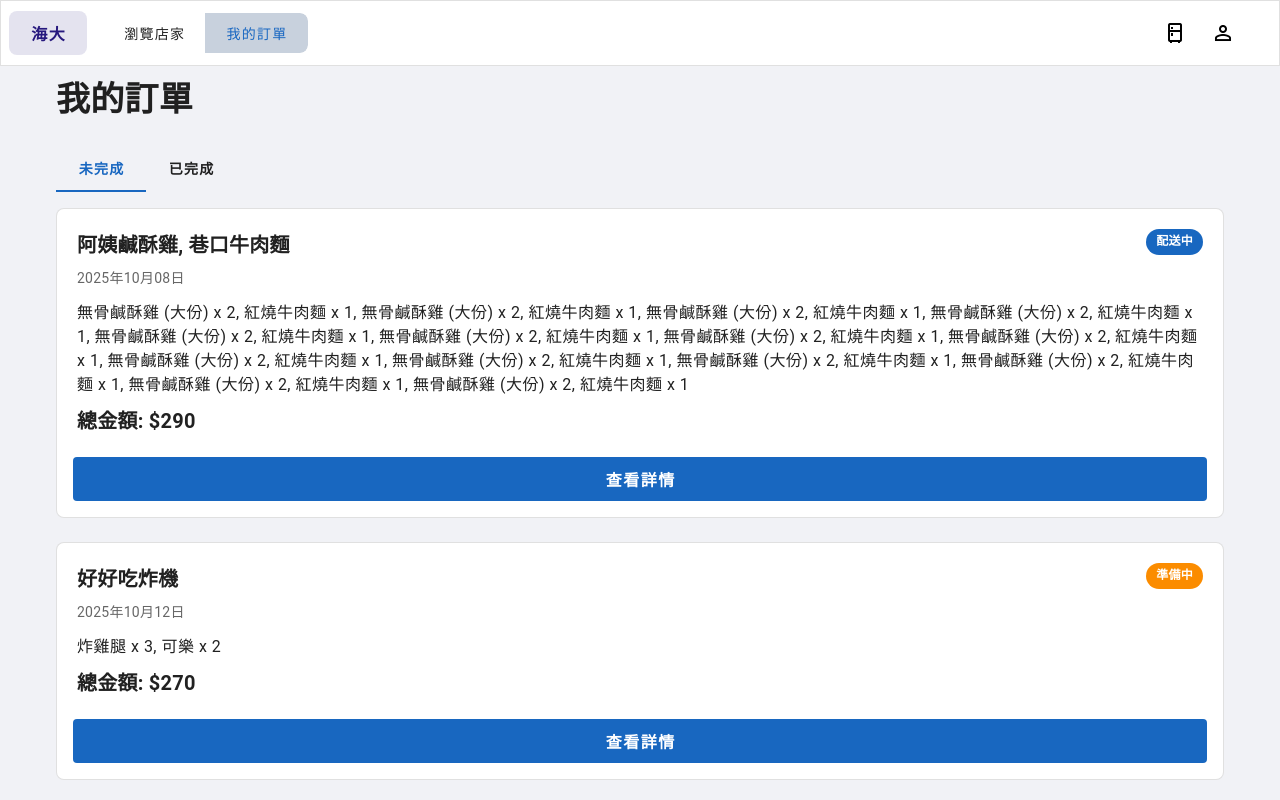
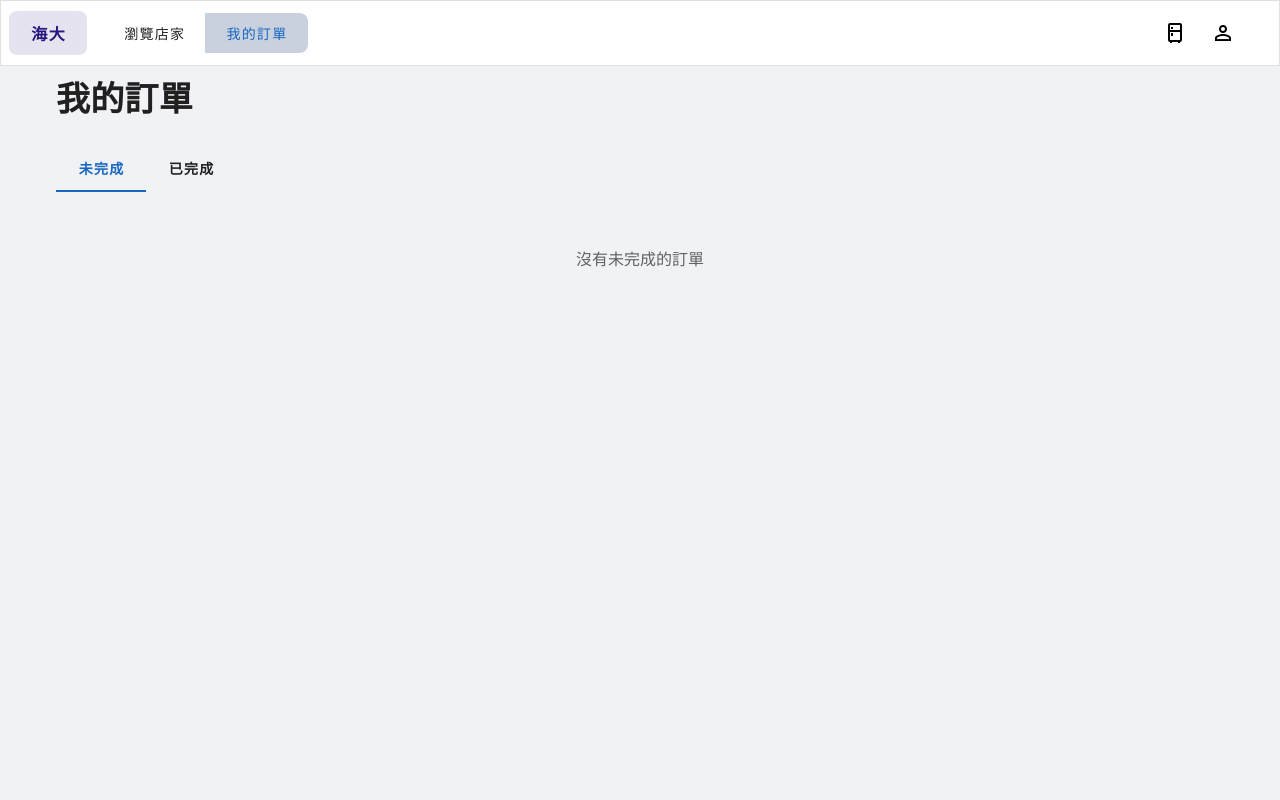
Before and after one commit to howard522/eating_at_ntou, a Nuxt app: page /customer/orders in a window 1280 px wide. Shown: the top 800 px of the page. Built offline with nearby package versions, Linux system fonts and the light colour scheme.

Commit message:
feat: customer/orders

```diff
--- a/app/components/OrderCard.vue
+++ b/app/components/OrderCard.vue
@@ -1,6 +1,8 @@
 <template>
   <v-card flat border rounded="lg">
     <v-card-text class="pa-5">
+
+      <div v-if="role === 'customer'">
         <div class="d-flex justify-space-between align-start mb-2">
           <h3 class="text-h6 font-weight-bold">{{ order.restaurantNames }}</h3>
           <v-chip
@@ -20,11 +22,40 @@
         <div class="text-body-1 mb-2">{{ itemSummary }}</div>
 
         <div class="text-h6 font-weight-bold">總金額: ${{ order.total }}</div>
+      </div>
+
+      <div v-else-if="role === 'delivery'">
+        <div class="d-flex justify-space-between align-start mb-2">
+          <h3 class="text-h6 font-weight-bold" :class="deliveryTitle.color">
+            {{ deliveryTitle.text }}
+          </h3>
+          <v-chip
+              :color="statusInfo.color"
+              variant="flat"
+              size="small"
+              class="font-weight-bold"
+          >
+            {{ statusInfo.text }}
+          </v-chip>
+        </div>
+
+        <div class="text-body-1 mb-1">
+          取餐: <span class="text-medium-emphasis">{{ order.restaurantNames }}</span>
+        </div>
+        <div class="text-body-1 mb-3">
+          送餐至: <span class="text-medium-emphasis">{{ order.deliveryAddress }}</span>
+        </div>
+
+        <div class="text-right text-h6 font-weight-bold text-success">
+          報酬: {{ order.deliveryFee }} 元
+        </div>
+      </div>
+
     </v-card-text>
 
     <v-card-actions v-if="order.status !== 'completed'" class="pa-4 pt-0">
       <v-btn
-          :to="`/customer/order-state/${order.id}`"
+          :to="path"
           color="primary"
           block
           size="large"
@@ -41,37 +72,56 @@ interface OrderItem {
   name: string;
   quantity: number;
 }
-
-interface Order {
+interface DisplayOrder {
   id: string;
+  status: string;
   restaurantNames: string;
-  date: string;
-  items: OrderItem[];
-  total: number;
-  status: 'preparing' | 'delivering' | 'received' | 'completed';
+  date?: string;
+  items?: OrderItem[];
+  total?: number;
+  deliveryAddress?: string;
+  reward?: number;
 }
 
 const props = defineProps<{
-  order: Order;
+  order: DisplayOrder;
+  path: string;
+  role: 'customer' | 'delivery';
 }>();
 
 const itemSummary = computed(() => {
+  if (!props.order.items || props.order.items.length === 0) {
+    return '無資料';
+  }
   return props.order.items
       .map((item) => `${item.name} x ${item.quantity}`)
       .join(', ');
 });
 
+const shortId = computed(() => props.order.id.slice(-6));
+const deliveryTitle = computed(() => {
+  const isCompleted = props.order.status === 'completed';
+  return {
+    text: isCompleted ? `歷史 #${shortId.value}` : `任務 #${shortId.value}`,
+    color: isCompleted ? 'text-success' : 'text-primary'
+  };
+});
+
 const statusInfo = computed(() => {
-  if (props.order.status === 'preparing') {
+  const s = props.order.status;
+  if (s === 'on_the_way') {
+    return { text: '外送中', color: 'primary' };
+  }
+  if (s === 'delivered') {
+    return { text: '已送達', color: 'info' };
+  }
+  if (s === 'preparing') {
     return { text: '準備中', color: 'warning' };
   }
-  else if (props.order.status === 'delivering') {
-    return { text: '配送中', color: 'primary' };
-  }
-  else if (props.order.status === 'received') {
+  if (s === 'received') {
     return { text: '已接收', color: 'info' };
   }
-  else if (props.order.status === 'completed') {
+  if (s === 'completed') {
     return { text: '已完成', color: 'success' };
   }
   return { text: '未知', color: 'grey' };
--- a/app/pages/customer/orders/index.vue
+++ b/app/pages/customer/orders/index.vue
@@ -15,7 +15,7 @@
               :key="order.id"
               cols="12"
           >
-            <OrderCard :order="order" />
+            <OrderCard role="customer" :order="order" :path="`/customer/order-state/${order.id}`"/>
           </v-col>
           <v-col v-if="inProgressOrders.length === 0" cols="12">
             <p class="text-center text-medium-emphasis mt-10">
@@ -28,7 +28,7 @@
       <v-window-item value="completed">
         <v-row>
           <v-col v-for="order in completedOrders" :key="order.id" cols="12">
-            <OrderCard :order="order" />
+            <OrderCard role="customer" :order="order" :path="`/customer/order-state/${order.id}`"/>
           </v-col>
           <v-col v-if="completedOrders.length === 0" cols="12">
             <p class="text-center text-medium-emphasis mt-10">
@@ -42,96 +42,112 @@
 </template>
 
 <script setup lang="ts">
+import { useUserStore } from "../../../../stores/user"
+
+interface ApiOrderItem {
+  menuItemId: string;
+  name: string;
+  image: string | null;
+  info: string;
+  price: number;
+  quantity: number;
+  restaurant: {
+    id: string;
+    name: string;
+  };
+}
+interface ApiOrder {
+  _id: string;
+  user: string;
+  items: ApiOrderItem[];
+  total: number;
+  deliveryFee: number;
+  customerStatus: 'preparing' | 'on_the_way' | 'received' | 'completed';
+  createdAt: string;
+}
+interface ApiResponse {
+  success: boolean;
+  data: ApiOrder[];
+}
+interface DisplayOrder {
+  id: string;
+  restaurantNames: string;
+  date: string;
+  items: {
+    name: string;
+    quantity: number;
+  }[];
+  total: number;
+  status: string;
+}
+
 const tab = ref('inProgress');
+const userStore = useUserStore();
+const allOrders = ref<DisplayOrder[]>([]);
+const pending = ref(false);
+const error = ref<Error | null>(null);
 
-// 之後會改用api取得訂單資料
-// 未完成訂單
-const inProgressOrders = ref([
-  {
-    id: '12345',
-    restaurantNames: '阿姨鹹酥雞, 巷口牛肉麵',
-    date: '2025年10月08日',
-    items: [
-      { name: '無骨鹹酥雞 (大份)', quantity: 2 },
-      { name: '紅燒牛肉麵', quantity: 1 },
-      { name: '無骨鹹酥雞 (大份)', quantity: 2 },
-      { name: '紅燒牛肉麵', quantity: 1 },
-      { name: '無骨鹹酥雞 (大份)', quantity: 2 },
-      { name: '紅燒牛肉麵', quantity: 1 },
-      { name: '無骨鹹酥雞 (大份)', quantity: 2 },
-      { name: '紅燒牛肉麵', quantity: 1 },
-      { name: '無骨鹹酥雞 (大份)', quantity: 2 },
-      { name: '紅燒牛肉麵', quantity: 1 },
-      { name: '無骨鹹酥雞 (大份)', quantity: 2 },
-      { name: '紅燒牛肉麵', quantity: 1 },
-      { name: '無骨鹹酥雞 (大份)', quantity: 2 },
-      { name: '紅燒牛肉麵', quantity: 1 },
-      { name: '無骨鹹酥雞 (大份)', quantity: 2 },
-      { name: '紅燒牛肉麵', quantity: 1 },
-      { name: '無骨鹹酥雞 (大份)', quantity: 2 },
-      { name: '紅燒牛肉麵', quantity: 1 },
-      { name: '無骨鹹酥雞 (大份)', quantity: 2 },
-      { name: '紅燒牛肉麵', quantity: 1 },
-      { name: '無骨鹹酥雞 (大份)', quantity: 2 },
-      { name: '紅燒牛肉麵', quantity: 1 },
-      { name: '無骨鹹酥雞 (大份)', quantity: 2 },
-      { name: '紅燒牛肉麵', quantity: 1 },
-      { name: '無骨鹹酥雞 (大份)', quantity: 2 },
-      { name: '紅燒牛肉麵', quantity: 1 },
-      { name: '無骨鹹酥雞 (大份)', quantity: 2 },
-      { name: '紅燒牛肉麵', quantity: 1 },
-    ],
-    total: 290,
-    status: 'delivering',
-  },
-  {
-    id: '67890',
-    restaurantNames: '好好吃炸機',
-    date: '2025年10月12日',
-    items: [
-      { name: '炸雞腿', quantity: 3 },
-      { name: '可樂', quantity: 2 },
-    ],
-    total: 270,
-    status: 'preparing',
-  },
-  {
-    id: 'abcde',
-    restaurantNames: '哈囉你好下午茶',
-    date: '2025年10月19日',
-    items: [
-      { name: '超好吃蛋糕', quantity: 5 },
-    ],
-    total: 1000,
-    status: 'received',
-  },
-]);
+const fetchOrders = async () => {
+  if (!userStore.token) {
+    console.warn('No user token, skipping order fetch.');
+    error.value = new Error('請先登入以查看訂單');
+    return;
+  }
+  pending.value = true;
+  error.value = null;
+  try {
+    const response = await $fetch<ApiResponse>('/api/orders', {
+      method: 'GET',
+      query: { role: 'customer' },
+      headers: {
+        'Authorization': `Bearer ${userStore.token}`,
+        'Accept': 'application/json',
+      }
+    });
+    if (response && response.success) {
+      allOrders.value = response.data.map(order => {
+        const restaurantNames = Array.from(
+            new Set(order.items.map(item => item.restaurant.name))
+        ).join(', ');
+        const d = new Date(order.createdAt);
+        const date = `${d.getFullYear()}年${(d.getMonth() + 1).toString().padStart(2, '0')}月${d.getDate().toString().padStart(2, '0')}日`;
+        const displayItems = order.items.map(item => ({
+          name: item.name,
+          quantity: item.quantity
+        }));
+        return {
+          id: order._id,
+          restaurantNames: restaurantNames,
+          date: date,
+          items: displayItems,
+          total: order.total,
+          status: order.customerStatus
+        };
+      });
+    } else {
+      throw new Error('API response indicates failure');
+    }
+  } catch (err: any) {
+    console.error('取得訂單失敗:', err);
+    error.value = err;
+  } finally {
+    pending.value = false;
+  }
+};
 
-// 已完成訂單
-const completedOrders = ref([
-  {
-    id: '12344',
-    restaurantNames: '巷口營養三明治',
-    date: '2025年10月05日',
-    items: [
-      { name: '營養三明治', quantity: 2 },
-      { name: '木瓜牛奶', quantity: 1 },
-    ],
-    total: 150,
-    status: 'completed',
-  },
-  {
-    id: '12343',
-    restaurantNames: '愛喝水飲料店',
-    date: '2025年09月28日',
-    items: [
-      { name: '珍珠奶茶', quantity: 1 },
-      { name: '檸檬愛玉', quantity: 1 },
-    ],
-    total: 80,
-    status: 'completed',
-  },
-]);
+const inProgressStatuses = ['preparing', 'on_the_way', 'received'];
+const completedStatuses = ['completed'];
+
+const inProgressOrders = computed(() =>
+    allOrders.value.filter(order => inProgressStatuses.includes(order.status))
+);
+const completedOrders = computed(() =>
+    allOrders.value.filter(order => completedStatuses.includes(order.status))
+);
+
+onMounted(() => {
+  fetchOrders();
+});
 
 useHead({
   title: '我的訂單',
--- a/app/pages/customer/stores/index.vue
+++ b/app/pages/customer/stores/index.vue
@@ -161,8 +161,9 @@ watch(searchTerm, debounce((newValue: string) => {
 watch(deliveryAddress, (newVal) => {
   cartStore.setDeliveryDetails({
     address: newVal,
-    phone: userStore.info?.phone || '8787',
+    phone: userStore.info?.phone || '0912345678',
     receiveName: userStore.info?.name || '劉俊麟',
+    note: cartStore.note,
   });
 }, { immediate: true });
 
```
Lines whose indentation alone changed are shown as unchanged.
